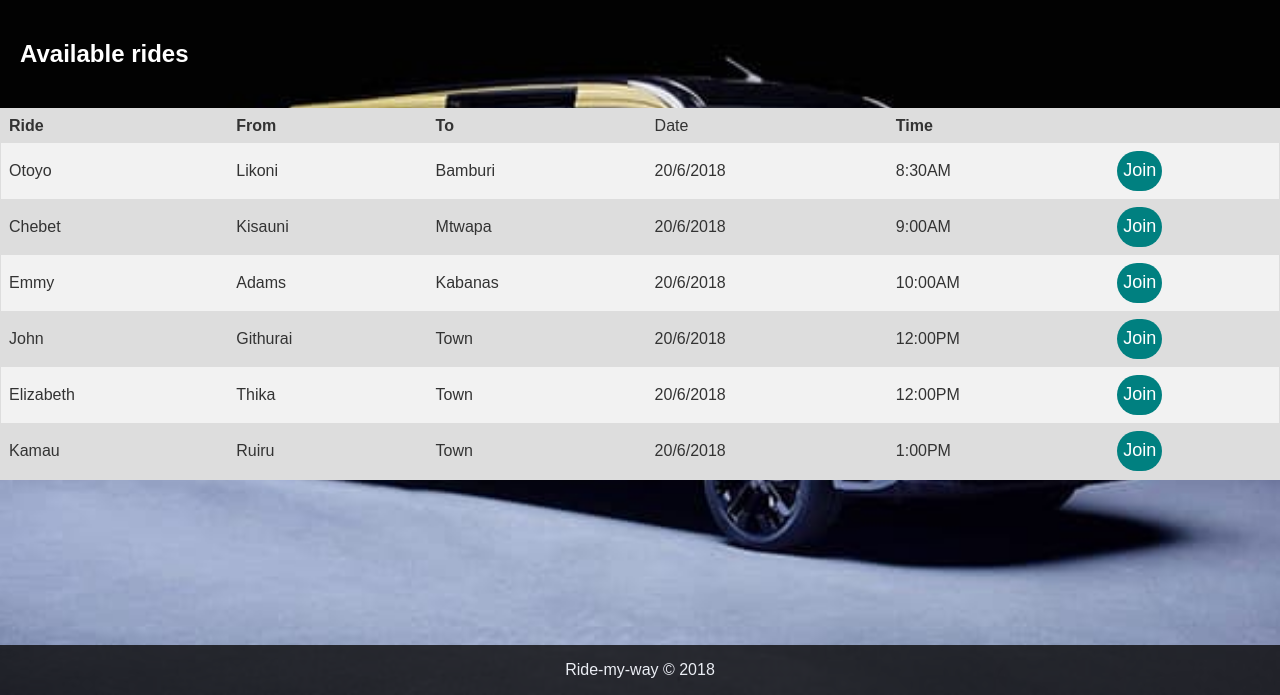
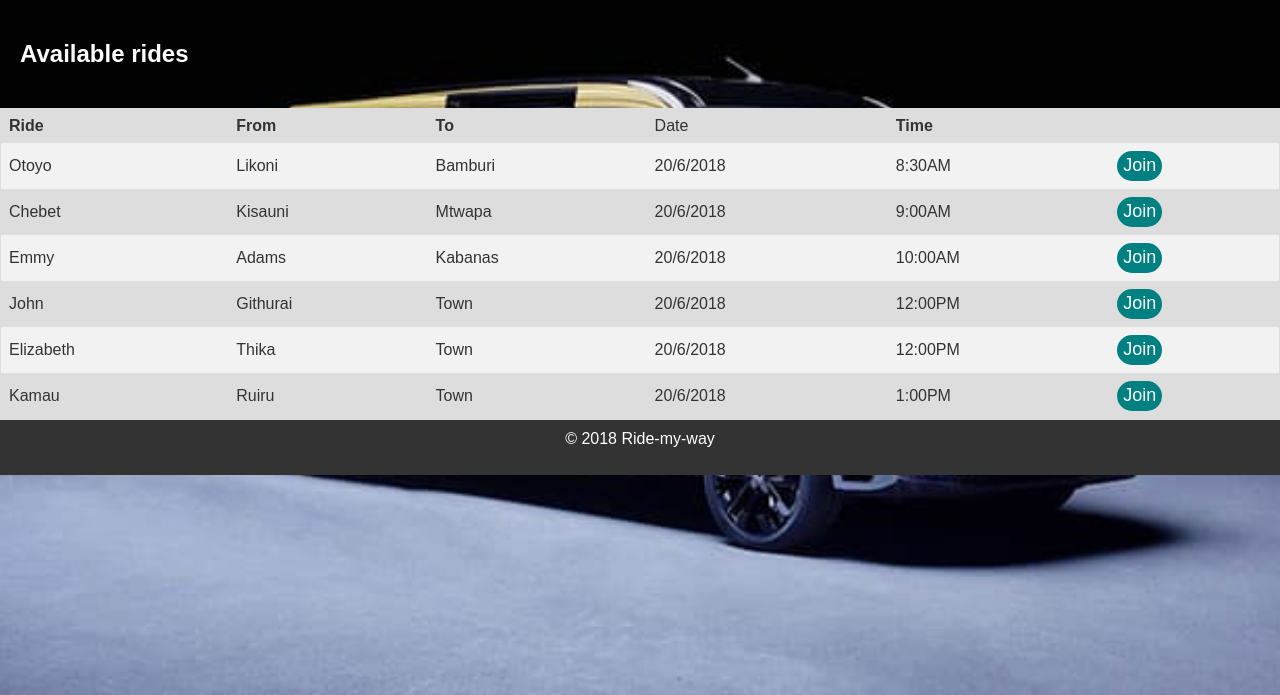
Before and after one commit to Ogollah/Ride-my-way, a Python web app: template UI/templates/home.html in a window 1280 px wide. Shown: the part 105-800 px from the top of the page. Run offline with Jinja, Linux system fonts and the light colour scheme; the template is opened without the code that fills it, so the values that code supplies are empty.

Commit message:
fix footer for pages

```diff
--- a/UI/static/styles/main.css
+++ b/UI/static/styles/main.css
@@ -131,7 +131,7 @@ tr:nth-child(even) {
 .button {
     border: none;
     outline: none;
-    height: 40px;
+    height: 30px;
     background: teal;
     color: white;
     font-size: 18px;
@@ -202,7 +202,7 @@ input[type="password"] {
 .login input[type="submit"] {
     border: none;
     outline: none;
-    height: 40px;
+    height: 30px;
     background: #008080;
     color: #ffffff;
     font-size: 18px;
@@ -262,7 +262,7 @@ input[type="password"] {
 .form input[type="submit"] {
     border: none;
     outline: none;
-    height: 40px;
+    height: 30px;
     background: #008080;
     color: #ffffff;
     font-size: 18px;
@@ -272,7 +272,7 @@ input[type="password"] {
 /*Ride */
 .ride {
     min-width: 300px;
-    height: 510px;
+    height: 520px;
     padding: 10px;
     box-sizing: border-box;
     margin: auto;
@@ -302,7 +302,7 @@ input[type="password"] {
 .ride input[type="submit"] {
     border: none;
     outline: none;
-    height: 40px;
+    height: 30px;
     background: #008080;
     color: #ffffff;
     font-size: 18px;
@@ -313,7 +313,7 @@ input[type="password"] {
 /*profile*/
 
 .profile {
-    height: 75%;
+    height: 78%;
     position: fixed;
     z-index: 1;
     top: 100px;
@@ -419,7 +419,7 @@ input[type="password"] {
 input[type="reset"] {
     border: none;
     outline: none;
-    height: 35px;
+    height: 30px;
     background: #008080;
     color: #ffffff;
     font-size: 18px;
@@ -476,5 +476,19 @@ input[type="reset"] {
     background-color: #0a0909;
     color: white;
     text-align: center;
-    opacity: .8;
+    height: 35px;
 }
+
+footer {
+    display: flex;
+    padding: 10px 5px;
+    background-color: #333333;
+    color: #fff;
+    text-align: center;
+    height: 35px;
+}
+
+footer p {
+    flex: 1;
+    margin: 0;
+}
--- a/UI/templates/home.html
+++ b/UI/templates/home.html
@@ -93,10 +93,11 @@
         </table>
     </div>
 
-    <!--footer fixed-->
-    <div class="footer">
-        <p>Ride-my-way &copy; 2018</p>
-    </div>
+    <!--footer-->
+    <footer>
+        <p>© 2018 Ride-my-way</p>
+
+    </footer>
 
 </body>
 
--- a/UI/templates/profile.html
+++ b/UI/templates/profile.html
@@ -125,7 +125,7 @@
 
     <!--footer fixed-->
     <div class="footer">
-        <p>Ride-my-way &copy; 2018</p>
+        <p>&copy; 2018 Ride-my-way</p>
     </div>
 <script language="JavaScript" src="../static/js/main.js" type="text/javascript"></script>
 </body>
```
Also changed, not shown: UI/templates/edit-profile.html (+5 -4 lines), UI/templates/login.html (+5 -3 lines), UI/templates/offer.html (+5 -4 lines), UI/templates/registration.html (+5 -4 lines), UI/templates/ride.html (+6 -5 lines).
